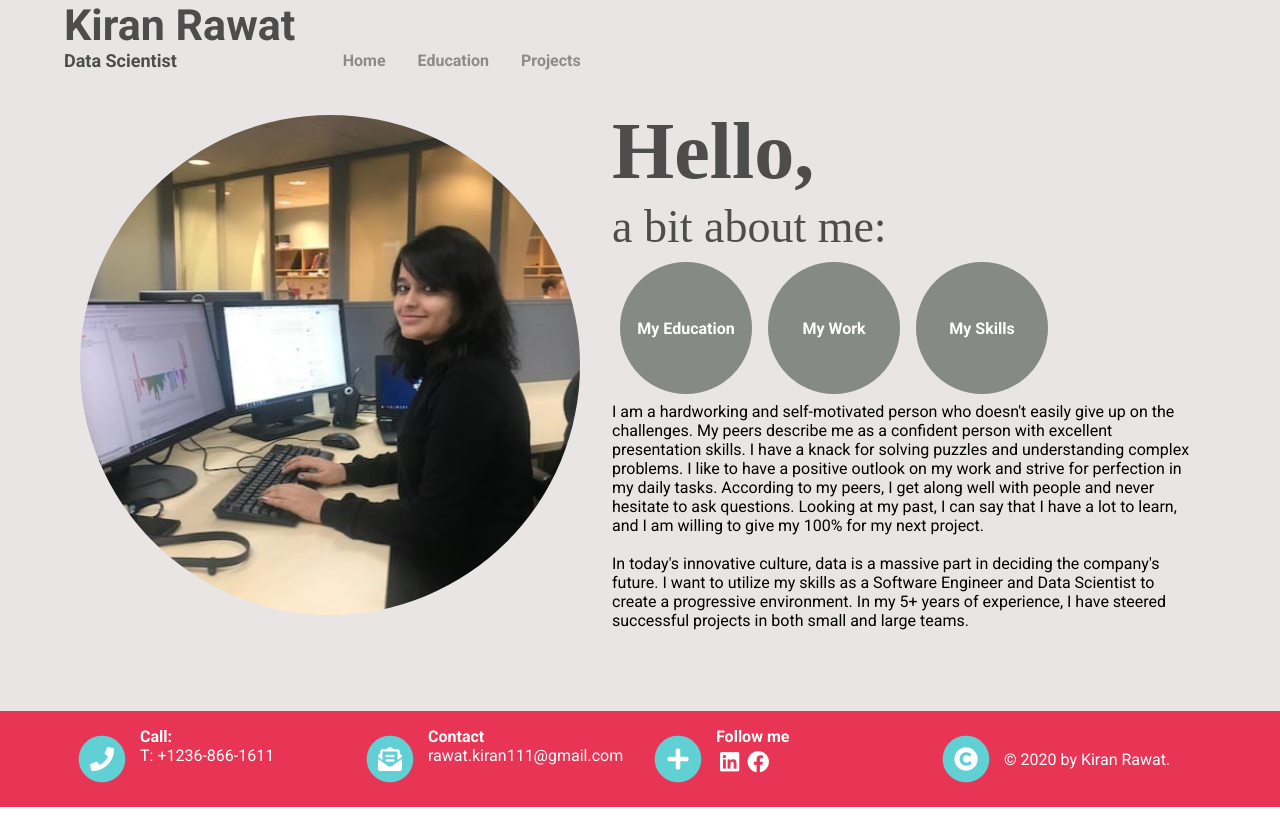
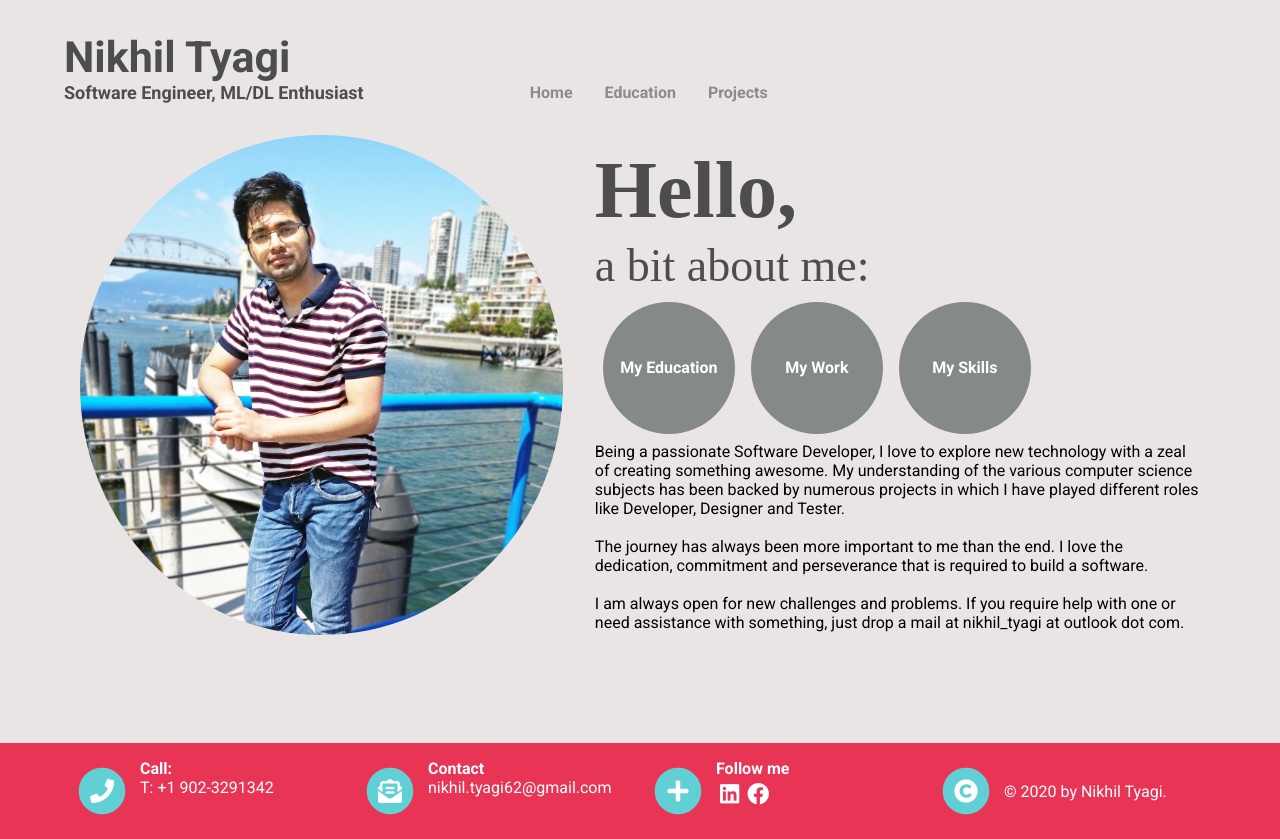
Before and after one commit to nikhiltyagi1991/portfolio, an Angular app: page / in a window 1280 px wide. Before the commit the page ends 807 px from the top, so only its background shows below. Built offline with nearby package versions, Linux system fonts and the light colour scheme.

Commit message:
Nikhil Potfolio

```diff
--- a/src/app/header/header.component.scss
+++ b/src/app/header/header.component.scss
@@ -8,6 +8,7 @@
         font-size: 43px;
         font-weight: bold;
         color: #4D4D4D;
+        padding-top: 32px;
     }
 
     .sub-heading {
--- a/src/app/home/home/home.component.html
+++ b/src/app/home/home/home.component.html
@@ -1,7 +1,7 @@
 <div class="profile-container">
     <div class="container is-flex padding flex-content-centre">
         <div class="padding">
-            <img class="profile-photo" src="assets/kitti.jfif" alt="profile_photo">
+            <img class="profile-photo" src="assets/nik.png" alt="profile_photo">
         </div>
         <div class="padding">
             <div class="profile-heading">Hello,</div>
--- a/src/assets/portfolio.json
+++ b/src/assets/portfolio.json
@@ -1,12 +1,12 @@
 {
-    "name": "Kiran Rawat",
-    "designation": "Data Scientist",
-    "email": "rawat.kiran111@gmail.com",
-    "phone": "+1236-866-1611",
-    "linkedin": "https://www.linkedin.com/in/k-rawat",
-    "facebook": "https://www.facebook.com/kiti.rawat11",
-    "intro": "I am a hardworking and self-motivated person who doesn't easily give up on the challenges. My peers describe me as a confident person with excellent presentation skills. I have a knack for solving puzzles and understanding complex problems. I like to have a positive outlook on my work and strive for perfection in my daily tasks. According to my peers, I get along well with people and never hesitate to ask questions.  Looking at my past, I can say that I have a lot to learn, and I am willing to give my 100% for my next project. <br><br> In today's innovative culture, data is a massive part in deciding the company's future. I want to utilize my skills as a Software Engineer and Data Scientist to create a progressive environment. In my 5+ years of experience, I have steered successful projects in both small and large teams.",
-    "copyright": "© 2020 by Kiran Rawat.",
+    "name": "Nikhil Tyagi",
+    "designation": "Software Engineer, ML/DL Enthusiast",
+    "email": "nikhil.tyagi62@gmail.com",
+    "phone": "+1 902-3291342",
+    "linkedin": "https://www.linkedin.com/in/nikhltyagi/",
+    "facebook": "https://www.facebook.com/nikhltyagi",
+    "intro": "Being a passionate Software Developer, I love to explore new technology with a zeal of creating something awesome. My understanding of the various computer science subjects has been backed by numerous projects in which I have played different roles like Developer, Designer and Tester. <br><br> The journey has always been more important to me than the end. I love the dedication, commitment and perseverance that is required to build a software. <br><br> I am always open for new challenges and problems. If you require help with one or need assistance with something, just drop a mail at nikhil_tyagi at outlook dot com.",
+    "copyright": "© 2020 by Nikhil Tyagi.",
     "skills": {
         "ML Libraries": "Pytorch, Keras, TensorFlow, Scikit Learn, Pandas, NumPy, H2O, XGboost,CatBoost, LightGBM, SVM",
         "Languages": "Python, R, Java, PHP, Angular, Bash Scripting, JavaScript, SQL",
```
Also changed, not shown: src/assets/kitti.jfif (deleted), src/assets/nik.png (added).
